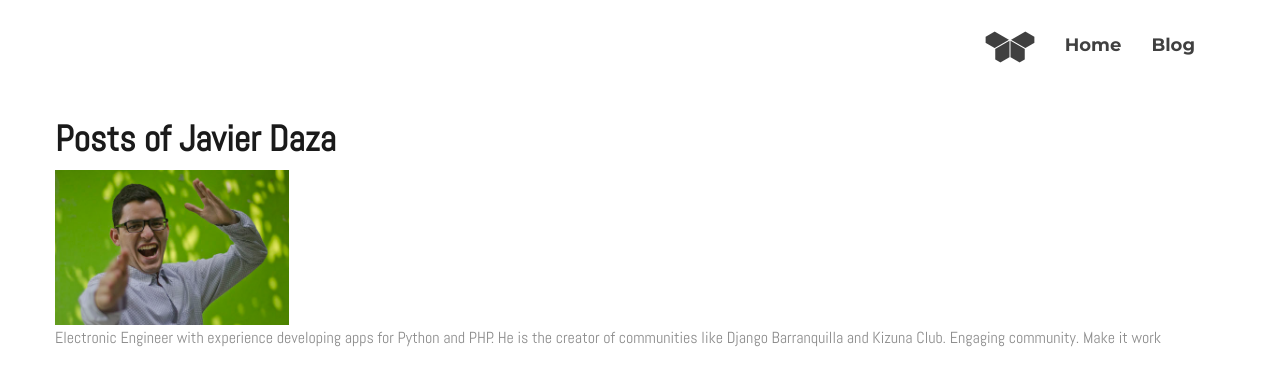
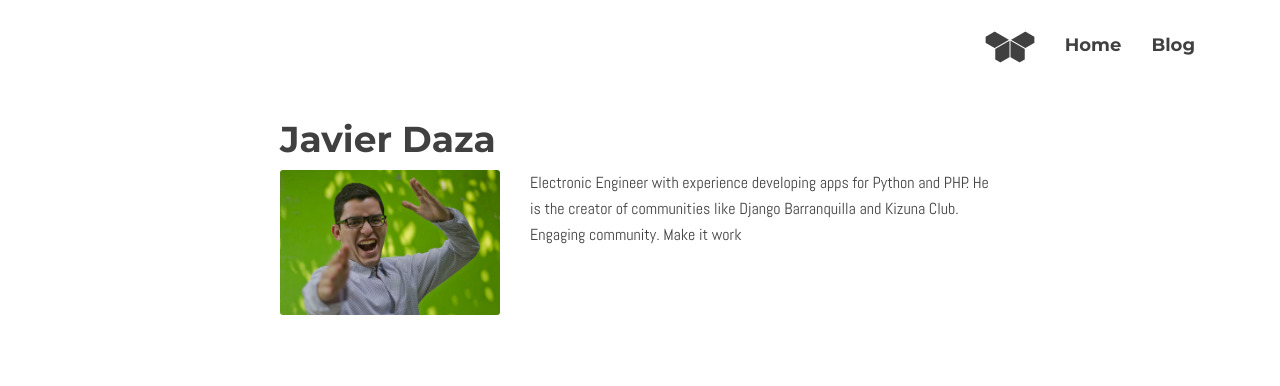
Before and after one commit to piensalabs/piensalabs.github.io, a Jekyll site: the page built from _authors/javier.md, in a window 1280 px wide. Shown: the top 386 px of the page. Built offline with Jekyll 4.4.1, drawn with Linux system fonts in a browser that asks for light colours.

Commit message:
style for author page

```diff
--- a/_config.yml
+++ b/_config.yml
@@ -3,8 +3,8 @@ title: Piensa Labs
 email: hello@piensa.co
 description: We are Piensa, we become part of your team to tackle difficult challenges through the use of solid engineering, strong communication and usable design.
 #baseurl: "" # the subpath of your site, e.g. /blog
-url: "http://piensa.co" # the base hostname & protocol for your site
-#url: "http://127.0.0.1:4000/" #for developing purposes
+#url: "http://piensa.co" # the base hostname & protocol for your site
+url: "http://127.0.0.1:4000/" #for developing purposes
 paginate: 9
 paginate_path: "/blog/page:num/"
 
--- a/_layouts/author.html
+++ b/_layouts/author.html
@@ -7,21 +7,26 @@ layout: default
 <section class="tags" style="padding-top:100px;">
   <div class="container">
     <div class="row">
-      <h1 class="archive-title">Posts of {{ author.display_name }}</h1>
-      <img src="/img/{{ author.image_name }}" width="20%" height="auto">
-      <p>
-      	{{ author.description }}
-      </p>
-      <div class="wrap">
+              <div id="author-layout" class="col-lg-8 col-lg-offset-2">
+                <div class="col-lg-12">
+                     <h1 class="archive-title">{{ author.display_name }}</h1>
+                </div>
+                <div class="col-lg-4">
+                     <img src="/img/{{ author.image_name }}" width="100%" height="auto">
+                </div>
+                <div class="col-lg-8">
+                     <p>{{ author.description }}</p>
+                </div>
+                <div class="wrap col-lg-12">
           		{% if author %}
-		<div class="group-year">
+          		<div class="group-year col-lg-8 col-lg-offset-4">
+                                        <div id="year">
           			{% for post in site.posts %}
           				{% if post.author == author.name %}
           				{% capture this_year %}{{ post.date | date: "%Y" }}{% endcapture %}
           				{% unless year == this_year %}
           				{% assign year = this_year %}
-				<br>
-				<p>{{ year }}</p>
+          				<h3>{{ year }}</h3>
           				{% endunless %}
           				<article>
           					<h3><a href="{{ post.url | prepend: site.baseurl }}">{{ post.title }}</a></h3>
@@ -34,11 +39,12 @@ layout: default
           				{% endif %}
           			{% endfor %}
                                         </div>
+          		</div>
           		{% else %}
           		<p>There are no posts about this author.</p>
           		{% endif %}
                 </div>
-
+             </div>
     </div>
   </div>
 </section>
--- a/_layouts/post.html
+++ b/_layouts/post.html
@@ -15,7 +15,7 @@ layout: default
                                    </div>
                                    <div id="post-header" style="display:inline-block;" class="col-lg-12">
                                         <div class="col-lg-2">
-                                             <img src="/img/thumbs/{{ author.image_name }}" width="65px" height="65px">
+                                             <a href="{{ site.url }}/authors/{{ page.author-url }}"><img src="/img/thumbs/{{ author.image_name }}" width="65px" height="65px"></a>
                                         </div>
                                         <div id="author">
                                              <h5><a href="{{ site.url }}/authors/{{ page.author-url }}">{{ author.display_name }}</a></h5>
--- a/blog/index.html
+++ b/blog/index.html
@@ -17,7 +17,7 @@ title: Blog
 				<div id="post" class="col-lg-12">
 					<div class="col-lg-2" id="post-header">
 						<div style="padding-right:1px;">
-						     <img class="blog__post-thumb" src="/img/thumbs/{{ author.image_name }}">
+						     <a href="{{ site.url }}/authors/{{ post.author-url }}"><img class="blog__post-thumb" src="/img/thumbs/{{ author.image_name }}"></a>
 						</div>
 						<div>
 						     <h5 id="author"><a href="{{ site.url }}/authors/{{ post.author-url }}">{{ author.display_name }}</a></h5>
--- a/css/main.css
+++ b/css/main.css
@@ -1766,6 +1766,32 @@ ul.nostyle i {
    }
    #post-body #share-btn {
      margin-bottom: 80px;
+   }
+
+   /* Author */
+
+   #author-layout{
+     margin-bottom: 80px;
+   }
+   #author-layout h1 {
+     font-family: 'Montserrat', sans-serif;
+     color: #404040;
+   }
+   #author-layout img {
+     border-radius: 3px;
+   }
+   #author-layout p {
+     color: #404040;
+   }
+   .group-year {
+     margin-top: 10px;
+   }
+   .group-year a:hover {
+     text-decoration: underline;
+   }
+   .group-year #year h3 {
+     font-family: 'Montserrat', sans-serif;
+     color: #B0B1B1;
    }
 }
 
```
Also changed, not shown: 7 other files. Lines whose indentation alone changed are shown as unchanged.
